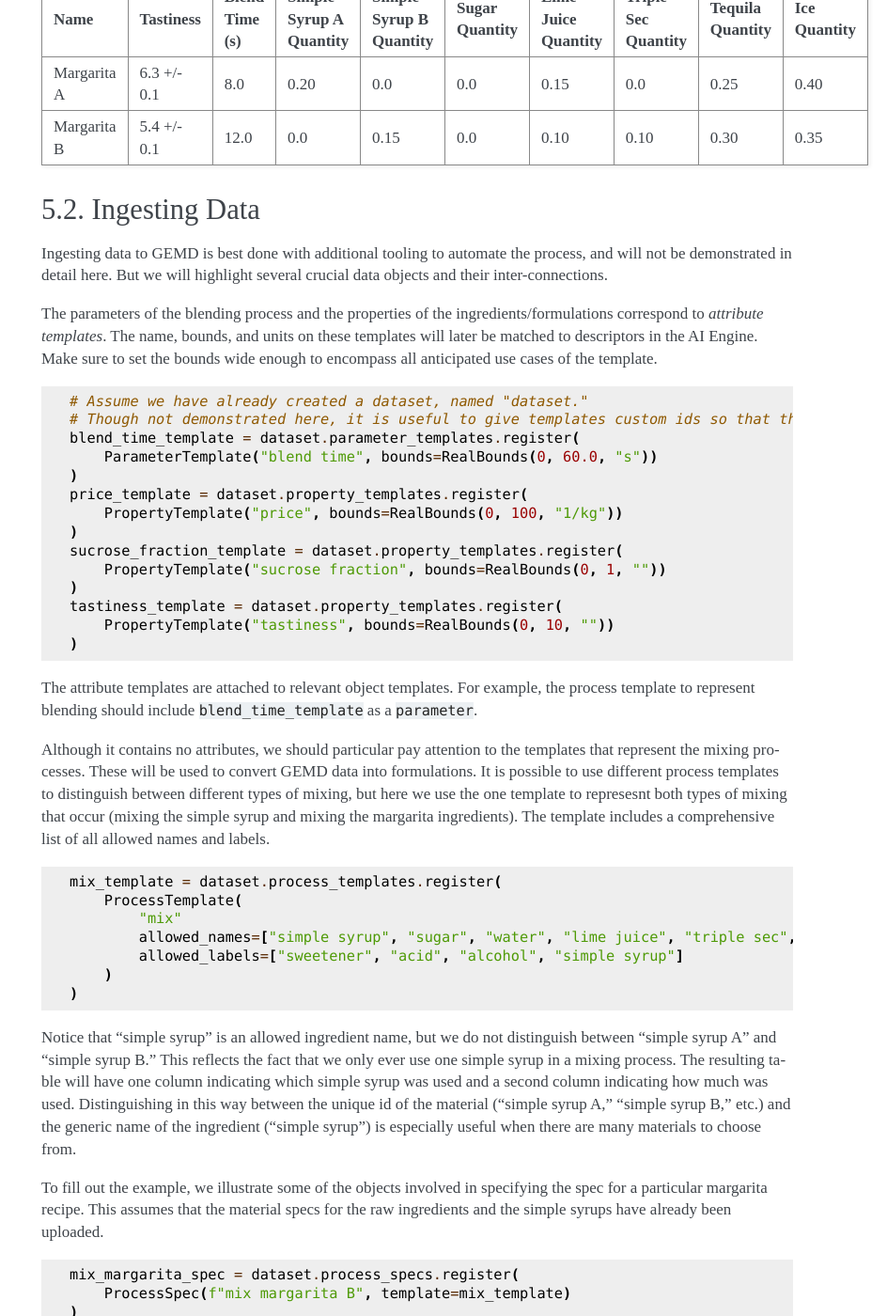
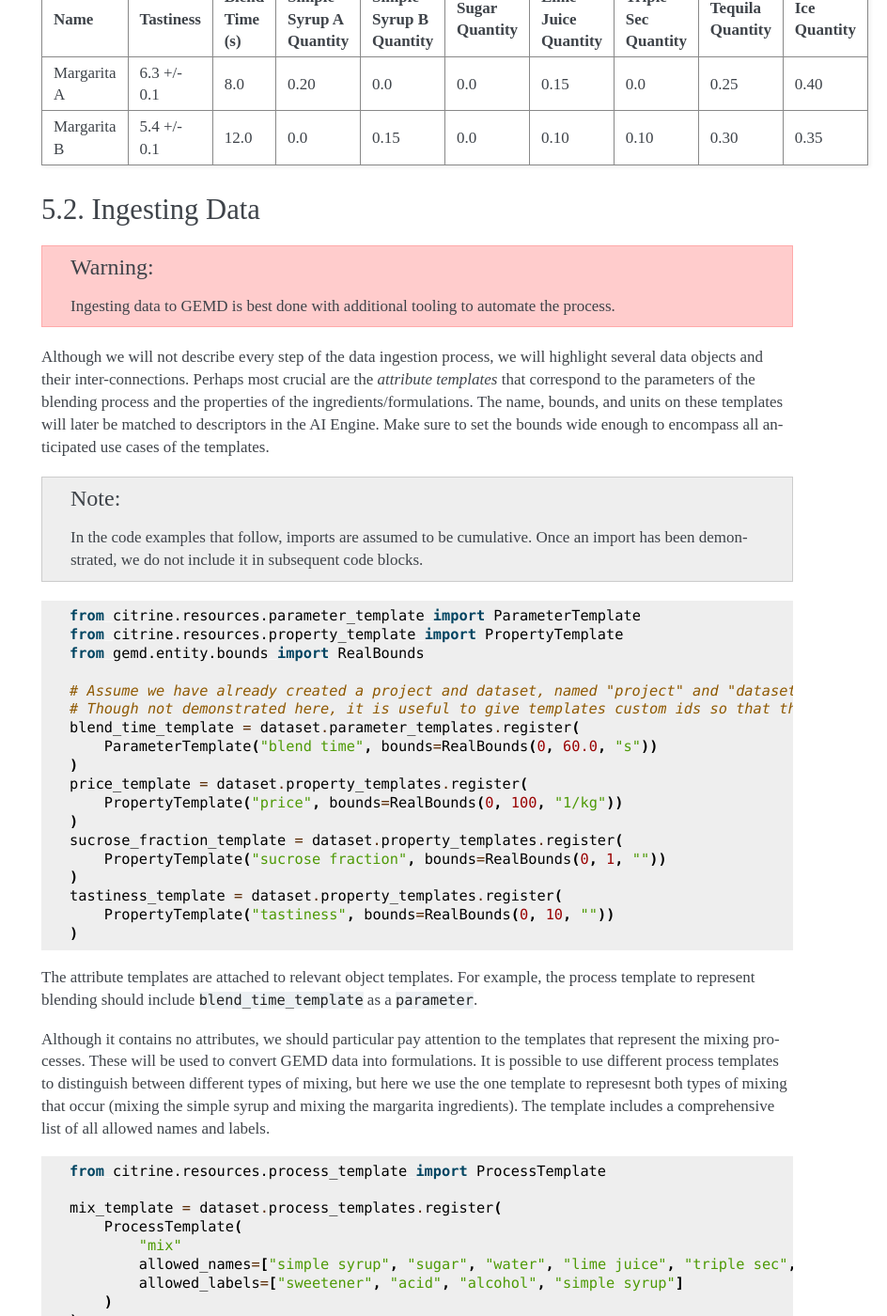
Before and after one commit to CitrineInformatics/citrine-python, a Sphinx documentation site: the page built from docs/source/formulations_example.rst, in a window 1280 px wide and 1400 px high, scrolled down 1304 px. Shown: the whole window at 94% size, without its empty margins (336-1280 px from the left). Built offline with Sphinx 7.4.7, drawn with Linux system fonts in a browser that asks for light colours; some of the changed text lies outside the part shown.

Commit message:
add imports to code blocks

```diff
--- a/docs/source/formulations_example.rst
+++ b/docs/source/formulations_example.rst
@@ -124,16 +124,24 @@ The table below shows two examples.
 Ingesting Data
 --------------
 
-Ingesting data to GEMD is best done with additional tooling to automate the process, and will not be demonstrated in detail here.
-But we will highlight several crucial data objects and their inter-connections.
+.. Warning:: Ingesting data to GEMD is best done with additional tooling to automate the process.
 
-The parameters of the blending process and the properties of the ingredients/formulations correspond to `attribute templates`.
+
+Although we will not describe every step of the data ingestion process, we will highlight several data objects and their inter-connections.
+Perhaps most crucial are the `attribute templates` that correspond to the parameters of the blending process and the properties of the ingredients/formulations.
 The name, bounds, and units on these templates will later be matched to descriptors in the AI Engine.
-Make sure to set the bounds wide enough to encompass all anticipated use cases of the template.
+Make sure to set the bounds wide enough to encompass all anticipated use cases of the templates.
+
+.. note:: In the code examples that follow, imports are assumed to be cumulative.
+    Once an import has been demonstrated, we do not include it in subsequent code blocks.
 
 .. code-block:: python
 
-    # Assume we have already created a dataset, named "dataset."
+    from citrine.resources.parameter_template import ParameterTemplate
+    from citrine.resources.property_template import PropertyTemplate
+    from gemd.entity.bounds import RealBounds
+
+    # Assume we have already created a project and dataset, named "project" and "dataset."
     # Though not demonstrated here, it is useful to give templates custom ids so that they can be easily retrieved.
     blend_time_template = dataset.parameter_templates.register(
         ParameterTemplate("blend time", bounds=RealBounds(0, 60.0, "s"))
@@ -158,6 +166,8 @@ The template includes a comprehensive list of all allowed names and labels.
 
 .. code-block:: python
 
+    from citrine.resources.process_template import ProcessTemplate
+
     mix_template = dataset.process_templates.register(
         ProcessTemplate(
             "mix"
@@ -175,6 +185,11 @@ To fill out the example, we illustrate some of the objects involved in specifyin
 This assumes that the material specs for the raw ingredients and the simple syrups have already been uploaded.
 
 .. code-block:: python
+
+    from citrine.resources.process_spec import ProcessSpec
+    from citrine.resources.ingredient_spec import IngredientSpec
+    from citrine.resources.material_spec import MaterialSpec
+    from gemd.entity.value import NominalReal
 
     mix_margarita_spec = dataset.process_specs.register(
         ProcessSpec(f"mix margarita B", template=mix_template)
@@ -233,6 +248,12 @@ The code below defines the rows and defines one column that contains the identif
 
 .. code-block:: python
 
+    from citrine.gemtables.rows import MaterialRunByTemplate
+    from citrine.gemtables.variables import RootIdentifier
+    from citrine.gemtables.columns import IdentityColumn
+    from gemd.entity.link_by_uid import LinkByUID
+
+
     material_templates_to_include = [
         blended_margarita_template, simple_syrup_template, base_material_template
     ]
@@ -269,6 +290,9 @@ We first use the :class:`~citrine.gemtables.variables.AttributeByTemplate` varia
 For those attributes that may have non-zero uncertainty, we include columns for both mean and standard deviation.
 
 .. code-block:: python
+
+    from citrine.gemtables.variables import AttributeByTemplate
+    from citrine.gemtables.columns import MeanColumn, StdDevColumn
 
     config = config.add_columns(
         variable=AttributeByTemplate(
@@ -318,6 +342,9 @@ The code block below shows how we would add a set of columns for "simple syrup."
 This must be repeated once for each ingredient.
 
 .. code-block:: python
+
+    from citrine.gemtables.variables import IngredientIdentifierInOutput, IngredientQuantityInOutput, IngredientLabelsSetInOutput
+    from citrine.gemtables.columns import ConcatColumn
 
     ing_name = "simple syrup"
     mix_template_link = LinkByUID.from_entity(mix_template)
@@ -383,6 +410,9 @@ if we do not specify it then a default descriptor will be generated, but given h
 
 .. code-block:: python
 
+    from citrine.informatics.descriptors import FormulationDescriptor
+    from citrine.informatics.data_sources import GemTableDataSource
+
     formulation = FormulationDescriptor("mixed and blended margarita")
     data_source = GemTableDataSource(table_id=table.uid, table_version=table.version, formulation_descriptor=formulation)
 
@@ -393,6 +423,8 @@ Although the homogeneous representation is not entirely appropriate for all form
 especially when coupled with flexible machine learning models that can learn subtle relationships within the data.
 
 .. code-block:: python
+
+    from citrine.informatics.predictors import SimpleMixturePredictor
 
     flat_formulation = FormulationDescriptor("homogenized margarita")
     simple_mixture_predictor = SimpleMixturePredictor(
@@ -409,6 +441,9 @@ We create one predictor each for ingredient and label fractions, and two mean pr
 one that computes the mean price over all ingredients (this will be used to constraint the price of new margarita recipes) and one that computes the mean sucrose content of just the sweeteners.
 
 .. code-block:: python
+
+    from citrine.informatics.descriptors import RealDescriptor
+    from citrine.informatics.predictors import LabelFractionsPredictor, IngredientFractionsPredictor, MeanPropertyDescriptor
 
     label_fractions_predictor = LabelFractionsPredictor(
         name="Label fractions",
@@ -457,6 +492,8 @@ We also use ``blend time`` as an input.
 
 .. code-block:: python
 
+    from citrine.informatics.predictors import AutoMLPredictor
+
     label_fractions_descriptors = project.descriptors.from_predictor_responses(
         predictor=label_fractions_predictor, inputs=[flat_formulation],
     )
@@ -498,6 +535,8 @@ Lastly, we wrap everything in a :class:`~citrine.informatics.predictors.graph_pr
 
 .. code-block:: python
 
+    from citrine.informatics.predictors import GraphPredictor
+
     predictors_list = [
         simple_mixture_predictor,
         ingredient_fractions_predictor,
@@ -536,6 +575,9 @@ The predictor takes care of flattening it.
 
 .. code-block:: python
 
+    from citrine.informatics.design_spaces import FormulationDesignSpace
+    from citrine.informatics.constraints import IngredientCountConstraint, IngredientFractionConstraint
+
     fds = FormulationDesignSpace(
         name="margaritas formulation,
         description="",
@@ -559,6 +601,8 @@ We do this by wrapping a :class:`~citrine.informatics.design_spaces.product_desi
 
 .. code-block:: python
 
+    from citrine.informatics.design_spaces import ProductDesignSpace
+
     design_space = ProductDesignSpace(
         name="margaritas design space",
         description="",
@@ -575,6 +619,11 @@ Our goal is to find the margarita that is most likely to have a tastiness score
 We define an :class:`~citrine.informatics.scores.LIScore` with this objective and constraint, define a design workflow with the predictor and design space, and trigger the design workflow on the score.
 
 .. code-block:: python
+
+    from citrine.informatics.scores import LIScore
+    from citrine.informatics.objectives import ScalarMaxObjective
+    from citrine.informatics.constraints import ScalarRangeConstraint
+    from citrine.informatics.workflows.design_workflow import DesignWorkflow
 
     score = LIScore(
         objectives=[ScalarMaxObjective(descriptor_key=blend_time.key)],
```
